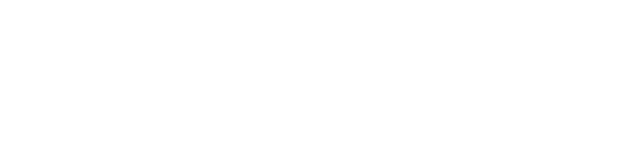
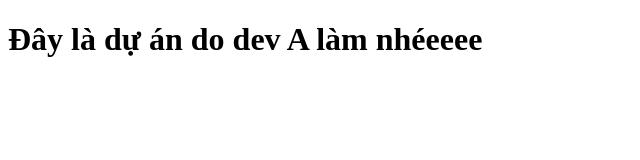
Before and after one commit to PhuscPhusc/dotnet05_project_training_git, a plain HTML site: page index.html in a window 1280 px wide. Shown: the whole page, without its empty margins (0-640 px from the left). Drawn offline with Linux system fonts and the light colour scheme.

Commit message:
version dev a vừa chỉnh lại ở index.html

```diff
--- a/index.html
+++ b/index.html
@@ -3,9 +3,9 @@
 <head>
     <meta charset="UTF-8">
     <meta name="viewport" content="width=device-width, initial-scale=1.0">
-    <title>Đây là dự án Demo về Git lưu trong GitHub</title>
+    <title>Đây là dự án Demo về Git lưu trong GitHub - Đây là dự án do Dev A code</title>
 </head>
 <body>
-
+    <h1>Đây là dự án do dev A làm nhéeeee</h1>
 </body>
 </html>
```
